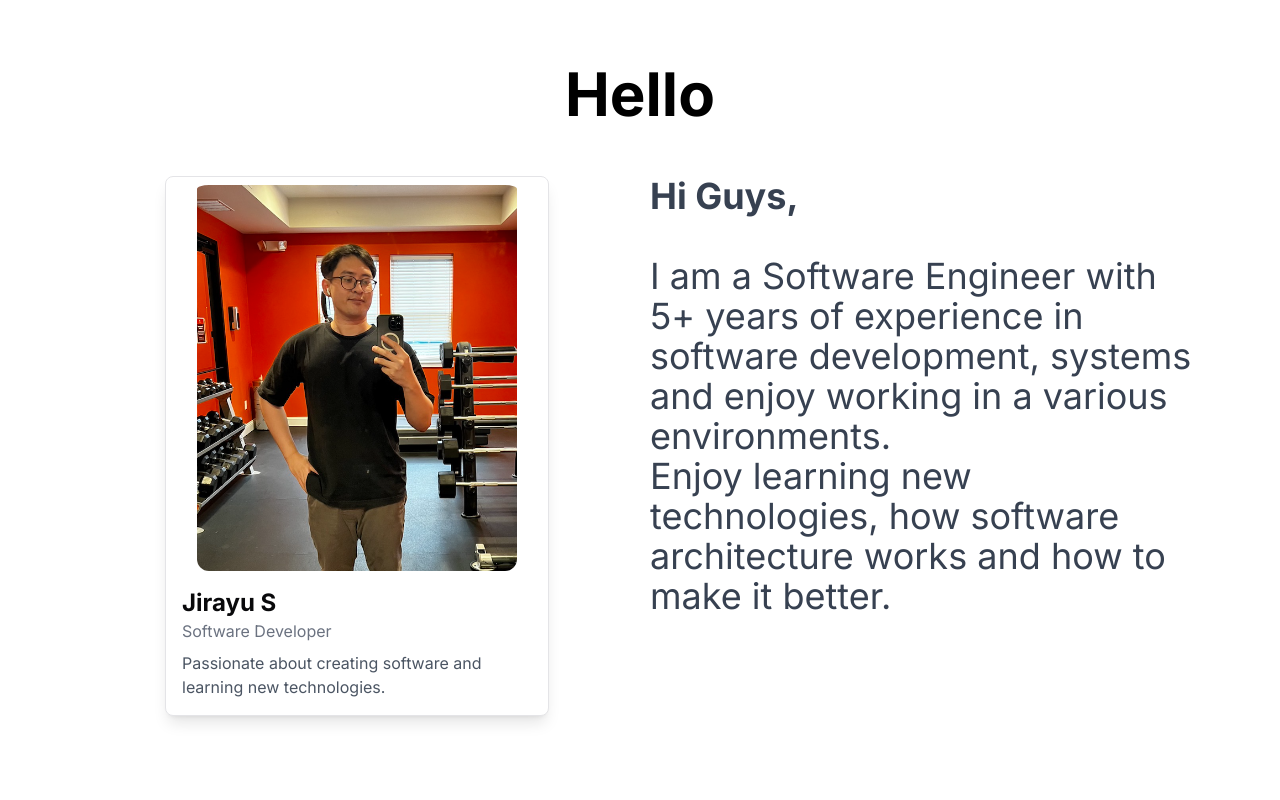
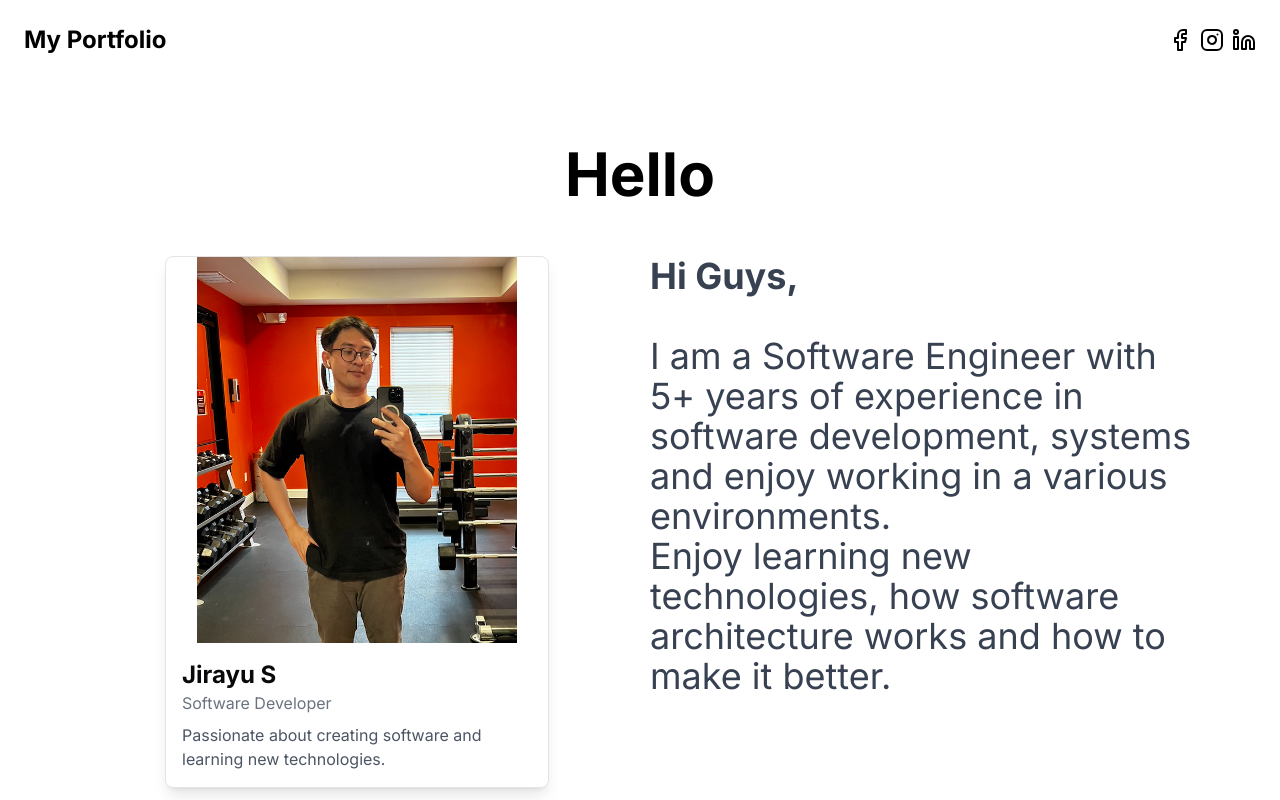
Before and after one commit to bankzxcv/my_port, a Next.js app: page / in a window 1280 px wide. Shown: the top 800 px of the page. Built offline with nearby package versions, Linux system fonts and the light colour scheme.

Commit message:
add logo to contact my site

```diff
--- a/src/app/layout.js
+++ b/src/app/layout.js
@@ -14,7 +14,6 @@ export const metadata = {
 export default function RootLayout({ children }) {
   return (
     <html lang="en">
-      {/* <Headers /> */}
       <body className={inter.className}>{children}</body>
     </html>
   )
--- a/src/app/page.js
+++ b/src/app/page.js
@@ -9,6 +9,7 @@ import { useEffect, useState } from "react"
 import AOS from "aos"
 import EDUS from "../constants/EDUS"
 import EXPS from "../constants/EXPS"
+import Headers from "@/components/header"
 import Image from "next/image"
 import { Link } from "react-scroll"
 
@@ -21,6 +22,7 @@ export default function Home() {
   }, [])
   return (
     <main id="home">
+      <Headers />
       <div className="flex flex-col items-center mx-16">
         <div className="flex flex-col items-center justify-center my-16">
           <div data-aos="fade-right" className="text-6xl font-bold">
@@ -28,13 +30,13 @@ export default function Home() {
           </div>
           <div className="mt-8 flex flex-col md:flex-row justify-between p-5">
             <div className="w-full md:w-1/2 mb-4 md:mb-0 md:mr-5" data-aos="flip-up">
-              <Card className="rounded-lg overflow-hidden shadow-lg max-w-sm mx-auto flex flex-col justify-center items-center">
+              <Card className="rounded-lg overflow-hidden shadow-lg max-w-sm mx-auto">
                 <Image
                   src="/images/profile_1.png"
                   alt="Profile Img"
                   width="320"
                   height="320"
-                  className="rounded-xl pt-2"
+                  className="max-w-full h-auto mx-auto"
                 />
                 <CardContent className="p-4">
                   <h2 className="text-2xl font-bold">Jirayu S</h2>
--- a/src/components/header.js
+++ b/src/components/header.js
@@ -4,17 +4,9 @@ import Link from "next/link"
 
 export default function Header() {
   return (
-    <div className="flex items-center justify-between p-4 md:p-6">
+    <header className="flex items-center justify-between p-4 md:p-6">
       <h1 className="text-2xl font-bold">My Portfolio</h1>
-      <nav className="hidden md:flex gap-4">
-        {/* <Link className="text-sm md:text-base" href="#">
-          Work
-        </Link>
-        <Link className="text-sm md:text-base" href="#">
-          About
-        </Link> */}
-      </nav>
-      <div className="hidden md:flex gap-2">
+      <div className="flex flex-row gap-2">
         <Link href="https://www.facebook.com/bankzxcv">
           <svg
             className=" h-6 w-6"
@@ -49,7 +41,25 @@ export default function Header() {
             <line x1="17.5" x2="17.51" y1="6.5" y2="6.5" />
           </svg>
         </Link>
+        <Link href="https://www.linkedin.com/in/jirayusaeng">
+          <svg
+            className=" h-6 w-6"
+            fill="none"
+            height="24"
+            stroke="currentColor"
+            strokeLinecap="round"
+            strokeLinejoin="round"
+            strokeWidth="2"
+            viewBox="0 0 24 24"
+            width="24"
+            xmlns="http://www.w3.org/2000/svg"
+          >
+            <path d="M16 8a6 6 0 0 1 6 6v7h-4v-7a2 2 0 0 0-2-2 2 2 0 0 0-2 2v7h-4v-7a6 6 0 0 1 6-6z" />
+            <rect height="12" width="4" x="2" y="9" />
+            <circle cx="4" cy="4" r="2" />
+          </svg>
+        </Link>
       </div>
-    </div>
+    </header>
   )
 }
```
